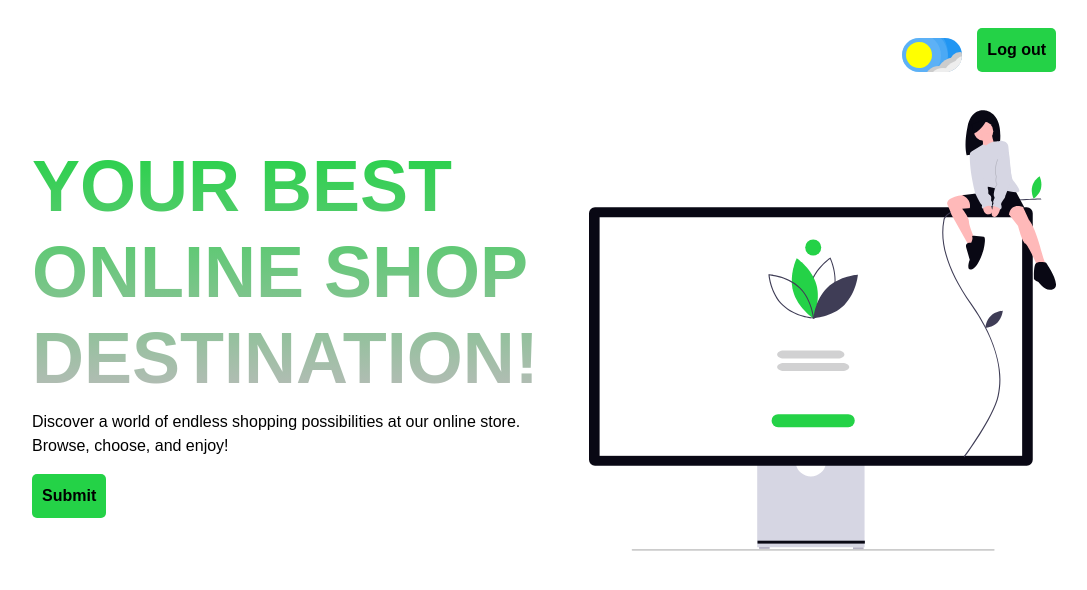
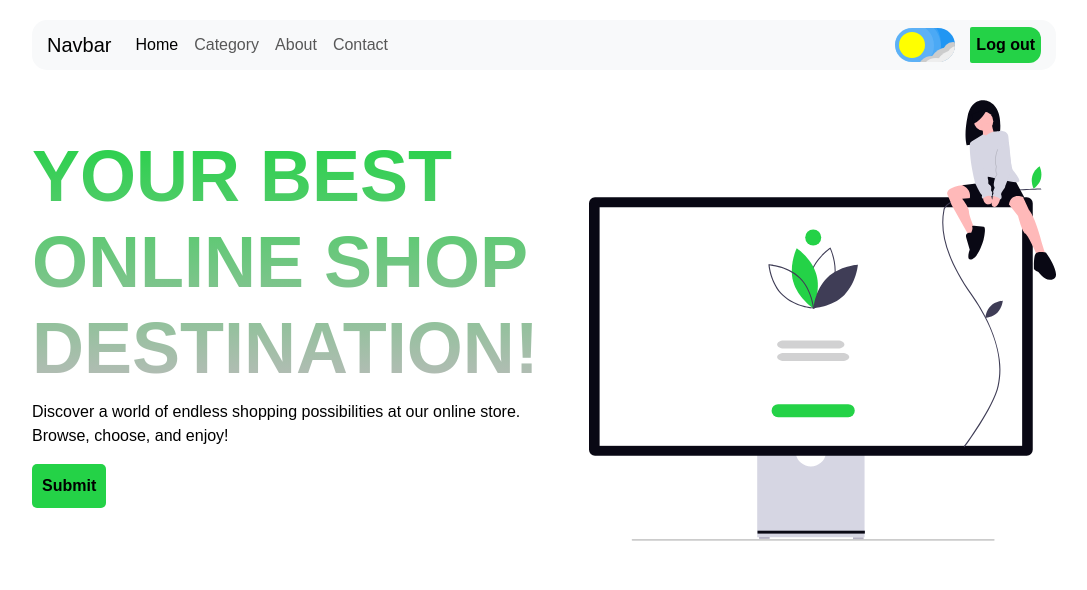
Before and after one commit to ebrahim-mamdoh/next.js-project, a Next.js app in the folder my-app/: page / in a window 1280 px wide. Shown: the top 590 px of the page, without its empty margins (96-1183 px from the left). Built offline with nearby package versions, Linux system fonts and the light colour scheme.

Commit message:
end dark mood

```diff
--- a/my-app/src/app/ToggleSwitch/ToggleSwitch.jsx
+++ b/my-app/src/app/ToggleSwitch/ToggleSwitch.jsx
@@ -2,22 +2,22 @@
 import React, { useState, useEffect } from "react";
 import "./ToggleSwitch.css";
 
-const ToggleSwitch = () => {
-  // استرجاع الوضع الداكن من localStorage أو ضبطه على false كافتراضي
+const ToggleSwitch = ({ setIsDarkMode }) => {
   const [isChecked, setIsChecked] = useState(() => {
     return localStorage.getItem("theme") === "dark";
   });
 
-  // عند تغيير الحالة، نقوم بحفظها في localStorage وتحديث <body>
   useEffect(() => {
     if (isChecked) {
       document.body.classList.add("dark-mode");
       localStorage.setItem("theme", "dark");
+      setIsDarkMode(true);
     } else {
       document.body.classList.remove("dark-mode");
       localStorage.setItem("theme", "light");
+      setIsDarkMode(false);
     }
-  }, [isChecked]);
+  }, [isChecked, setIsDarkMode]);
 
   const handleToggle = () => {
     setIsChecked(!isChecked);
--- a/my-app/src/components/BTN/Btn.jsx
+++ b/my-app/src/components/BTN/Btn.jsx
@@ -1,9 +1,9 @@
 import React from "react";
 import style from "./Btn.module.css";
 
-export default function Btn({ text = "Default", onClick }) {
+export default function Btn({ text = "Default", onClick, className = "" }) {
   return (
-    <button className={style.button} onClick={onClick}>
+    <button className={`${style.button} ${className}`} onClick={onClick}>
       {text}
     </button>
   );
--- a/my-app/src/components/Navbar/Navbar.jsx
+++ b/my-app/src/components/Navbar/Navbar.jsx
@@ -1,42 +1,38 @@
-import Link from "next/link"
-import style from './navbar.module.css'; // Correct import
-import ToggleSwitch from "@/app/ToggleSwitch/ToggleSwitch"
-import Btn from "../BTN/Btn"
+"use client"; // أضف هذا في الأعلى
+
+import { useState, useEffect } from "react";
+import Link from "next/link";
+import style from "./Navbar.module.css";
+import ToggleSwitch from "@/app/ToggleSwitch/ToggleSwitch";
+import Btn from "../BTN/Btn";
 
 export default function Navbar() {
+  const [isDarkMode, setIsDarkMode] = useState(() => {
+    return localStorage.getItem("theme") === "dark";
+  });
+
+  useEffect(() => {
+    document.body.classList.toggle("dark-mode", isDarkMode);
+    localStorage.setItem("theme", isDarkMode ? "dark" : "light");
+  }, [isDarkMode]);
+
   return (
-    <>
     <div className={style.nav}>
-        <nav className="navbar navbar-expand-lg navbar-dark  ">
-          <a className="navbar-brand" href="/">Navbar</a>
-
-
-          <div className="collapse navbar-collapse display-flex   justify-content-between " id="navbarNavAltMarkup">
-
+<nav className={`navbar navbar-expand-lg ${isDarkMode ? "navbar-dark bg-dark" : "navbar-light bg-light"} ${style.navbar2}`}>
+<Link  className="navbar-brand" href="/">Navbar</Link>
+        <div className="collapse navbar-collapse justify-content-between" id="navbarNavAltMarkup">
           <div className="navbar-nav">
-
             <Link className="nav-item nav-link active" href="/">Home</Link>
-              <Link className="nav-item nav-link" href="/portfolio">category</Link>
+            <Link className="nav-item nav-link" href="/portfolio">Category</Link>
             <Link className="nav-item nav-link" href="/about">About</Link>
             <Link className="nav-item nav-link" href="/contact">Contact</Link>
-
           </div>
-
-
-
-              <div className="display-flex">
-                <ToggleSwitch />
-                 <Btn text="Log out"></Btn>
+          <div className="d-flex">
+            <ToggleSwitch setIsDarkMode={setIsDarkMode} />
+            <Btn text="Log out" className={style.logOut} />
           </div>
-
-
-
         </div>
       </nav>
-
     </div>
-
-
-    </>
-  )
+  );
 }
--- a/my-app/src/components/Navbar/Navbar.module.css
+++ b/my-app/src/components/Navbar/Navbar.module.css
@@ -2,4 +2,14 @@
     width: 80% !important;
     margin: auto ;
     padding: 20px 0 30px!important;
+
+
 }
+.navbar2{
+    padding: 5px 15px;
+    border-radius: 15px;
+}
+.logOut{
+    padding: 6px  !important;
+    border-radius: 2px 12px 12px 2px  !important;
+}
```
Lines whose indentation alone changed are shown as unchanged.
